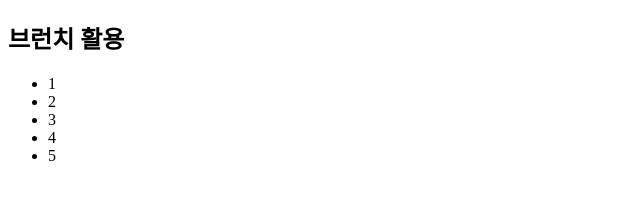
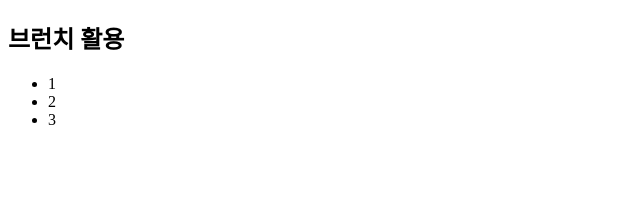
Before and after one commit to kimsintae/NoCrossNoCrown, a plain HTML site: page index.html in a window 1280 px wide. Shown: the full height of the page, 0-640 px from the left. Drawn offline with Linux system fonts and the light colour scheme.

Commit message:
Revert "TEST)4,5추가"
This reverts commit 0b19448e680b1ee939f6ed4c8590bc393f13b161.

```diff
--- a/index.html
+++ b/index.html
@@ -10,8 +10,6 @@
         <li>1</li>
         <li>2</li>
         <li>3</li>
-        <li>4</li>
-        <li>5</li>
     </ul>
 
 
```
